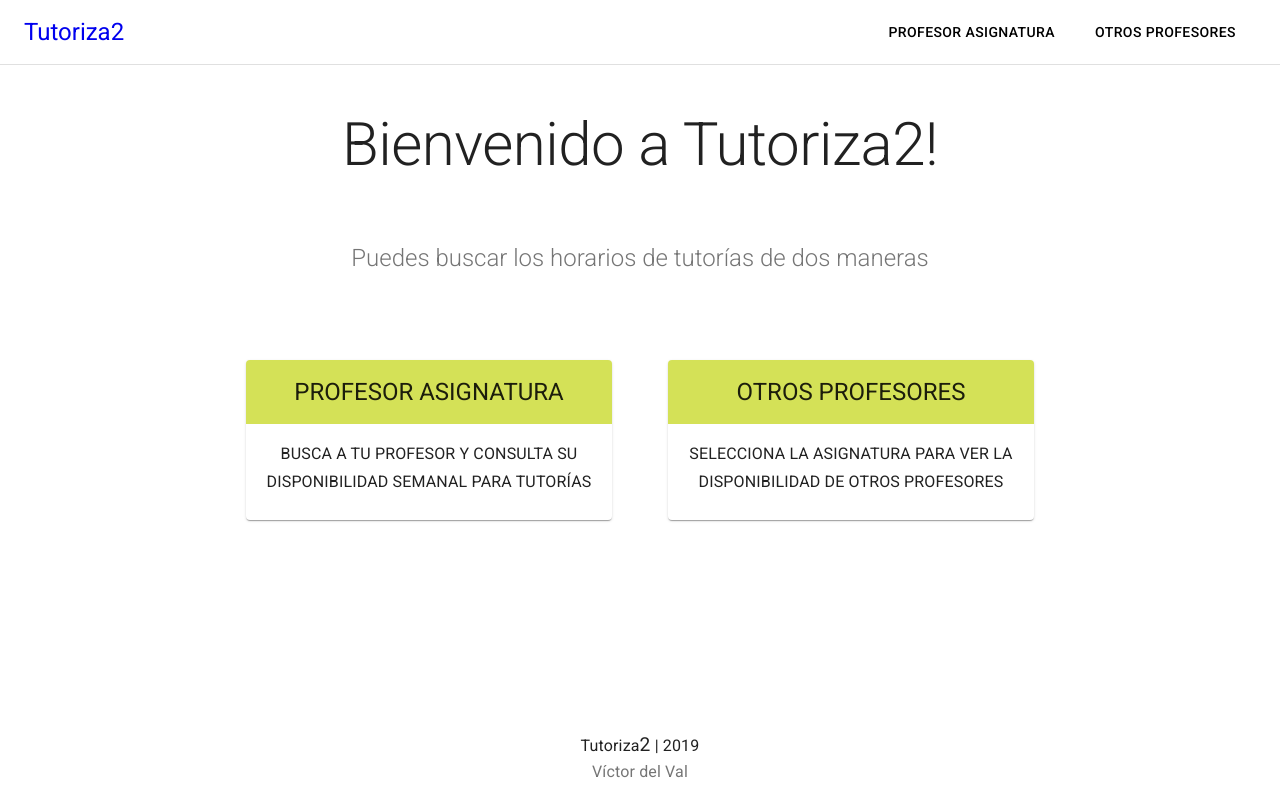
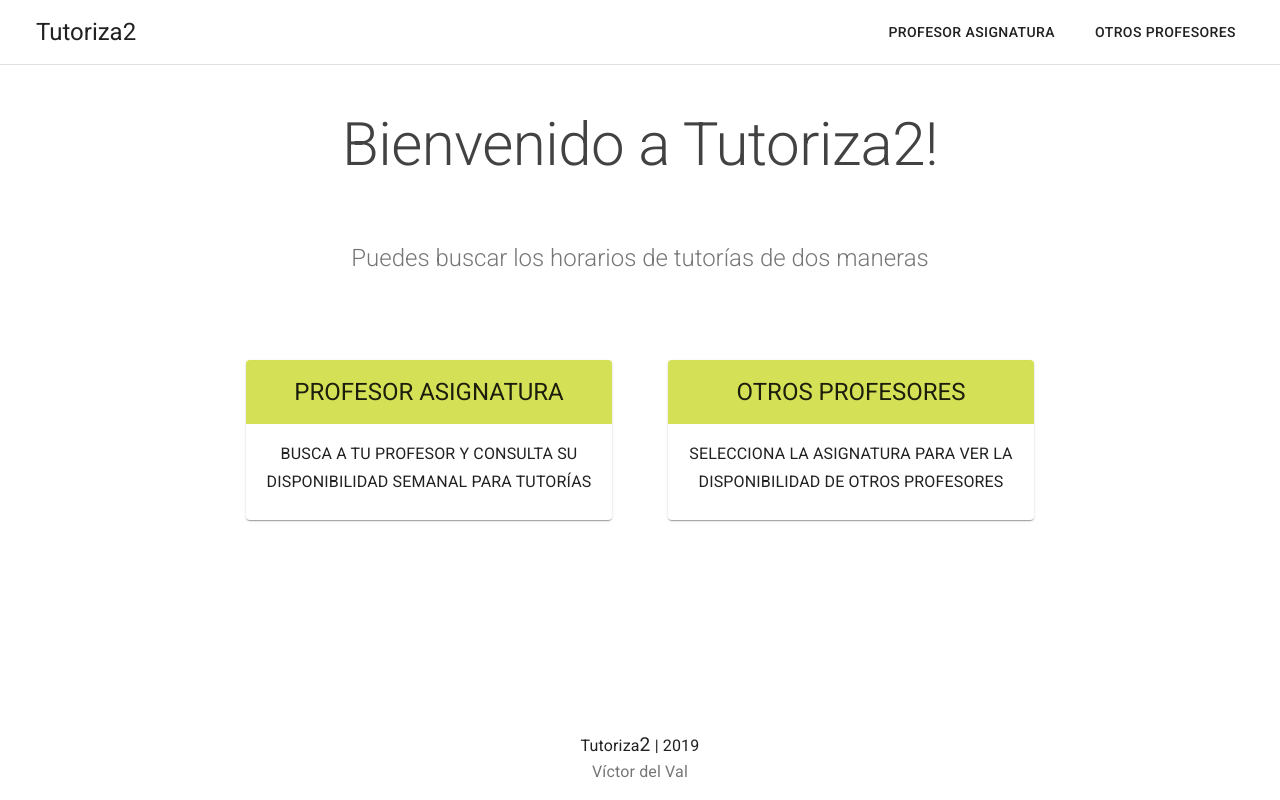
Before and after one commit to victordelval/frontend-react-hooks-and-testing, a React (Create React App) app: page / in a window 1280 px wide. Built offline with nearby package versions, Linux system fonts and the light colour scheme; data requests are answered from the project's data file.

Commit message:
Minor changes

```diff
--- a/src/components/header/header.js
+++ b/src/components/header/header.js
@@ -6,6 +6,8 @@ import Button from "@material-ui/core/Button";
 import Toolbar from "@material-ui/core/Toolbar";
 import Typography from "@material-ui/core/Typography";
 import { makeStyles } from "@material-ui/core/styles";
+import PeopleAlt from "@material-ui/icons/PeopleAlt";
+import grey from "@material-ui/core/colors/grey";
 
 import { useData } from "../../data/data";
 import Loader from "../loader/loader";
@@ -32,11 +34,16 @@ const useStyles = makeStyles(theme => ({
     flexWrap: "wrap"
   },
   toolbarTitle: {
-    flexGrow: 1
+    flexGrow: 1,
   },
   link: {
     margin: theme.spacing(1, 1.5),
-    color: "initial"
+    color: grey[900]
+    // color: "initial"
+  },
+  icon: {
+    marginRight: 10,
+    color: grey[900]
   }
 }));
 
@@ -51,13 +58,16 @@ function Header() {
       className={classes.appBar}
     >
       <Toolbar className={classes.toolbar}>
+        {/* <PeopleAlt className={classes.icon} />  */}
         <Typography
           variant="h5"
           color="inherit"
           noWrap
           className={classes.toolbarTitle}
         >
-          <NavLink to="/">{AppConfig.appName}</NavLink>
+          <NavLink to="/" className={classes.link}>
+            {AppConfig.appName}
+          </NavLink>
         </Typography>
         <nav>
           {loading && <Loader type={"header"} />}
--- a/src/components/loader/loader.js
+++ b/src/components/loader/loader.js
@@ -1,11 +1,19 @@
 import React from "react";
+
 import { makeStyles } from "@material-ui/core/styles";
 import CircularProgress from "@material-ui/core/CircularProgress";
 import Typography from "@material-ui/core/Typography";
+import lime from "@material-ui/core/colors/lime";
+
+import { AppConfig } from "../../utils/config";
 
 const useStyles = makeStyles(theme => ({
   progress: {
-    marginRight: theme.spacing(4)
+    marginRight: theme.spacing(4),
+  },
+  text: {
+    fontWeight: "lighter",
+    color: lime[600]
   }
 }));
 
@@ -19,7 +27,7 @@ function Loader({ type }) {
           <CircularProgress
             className={classes.progress}
             size={15}
-            color="primary"
+            // color="primary"
             thickness={5}
           />
         );
@@ -29,9 +37,9 @@ function Loader({ type }) {
             variant="h5"
             component="div"
             align="center"
-            className={classes.lighter}
+            className={classes.text}
           >
-            Loading...
+            {AppConfig.loader.text}
           </Typography>
         );
       default:
@@ -41,7 +49,7 @@ function Loader({ type }) {
             <CircularProgress
               className={classes.progress}
               size={60}
-              color="primary"
+              // color="primary"
             />
           </div>
         );
--- a/src/components/timetable/timetable.js
+++ b/src/components/timetable/timetable.js
@@ -65,7 +65,7 @@ const useStyles = makeStyles(theme => ({
     minWidth: 700
   },
   slimCell: {
-    padding: "3px 24px 3px 16px"
+    padding: "1px 24px 1px 16px"
   }
 }));
 
--- a/src/pages/home/home.js
+++ b/src/pages/home/home.js
@@ -4,14 +4,19 @@ import { makeStyles } from "@material-ui/core/styles";
 import Grid from "@material-ui/core/Grid";
 import Typography from "@material-ui/core/Typography";
 import Container from "@material-ui/core/Container";
+import grey from "@material-ui/core/colors/grey";
 
 import LinkCard from "../../components/linkCard/linkCard";
 import { AppConfig } from "../../utils/config";
 
 const useStyles = makeStyles(theme => ({
+  title: {
+    fontWeight: "lighter",
+    color: grey[800]
+  },
   lighter: {
     fontWeight: "lighter"
-  }
+  },
 }));
 
 function Home() {
@@ -24,7 +29,7 @@ function Home() {
         variant="h2"
         align="center"
         color="textPrimary"
-        className={classes.lighter}
+        className={classes.title}
         gutterBottom
       >
         {AppConfig.pages.home.title}
--- a/src/utils/config.js
+++ b/src/utils/config.js
@@ -28,5 +28,8 @@ export const AppConfig = {
     otherProfessors: {
       title: "Selecciona una asignatura para ver la disponibilidad de otros profesores"
     }
+  },
+  loader: {
+    text: "Cargando..."
   }
 };
```
